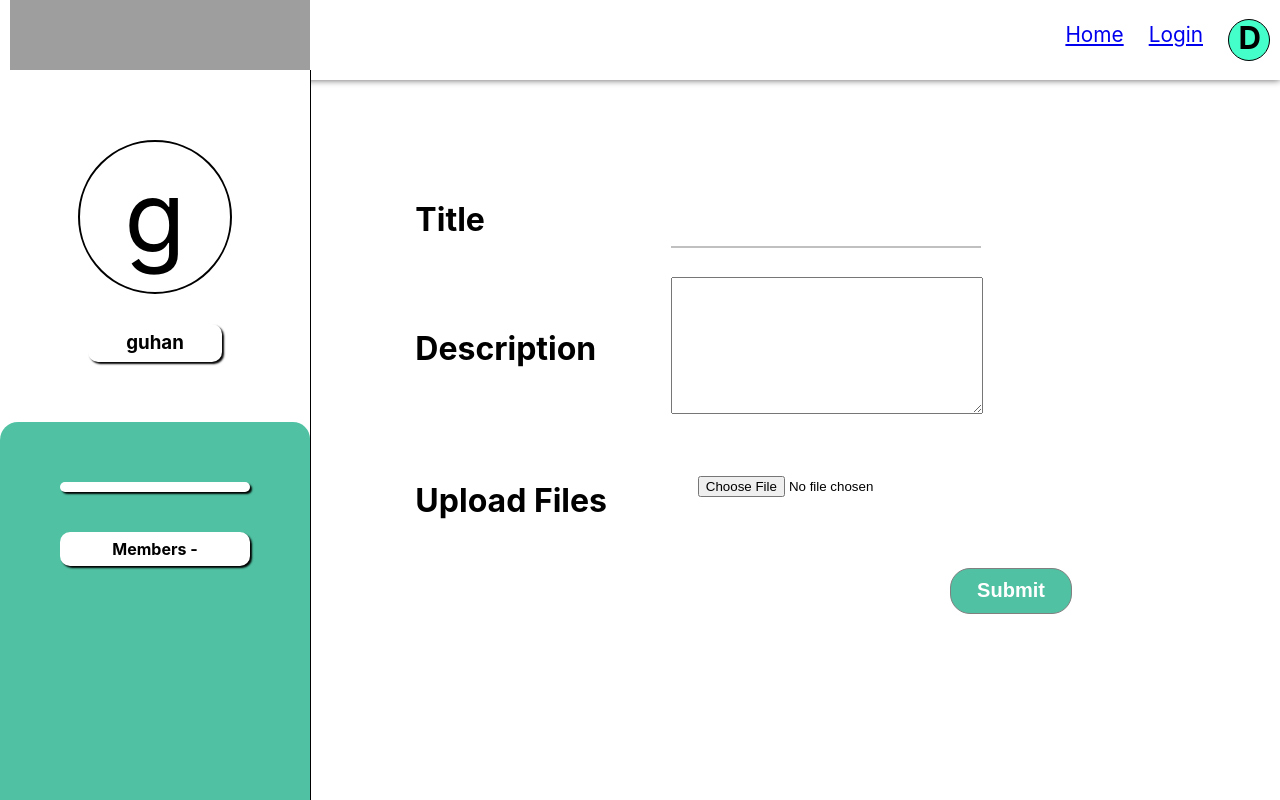
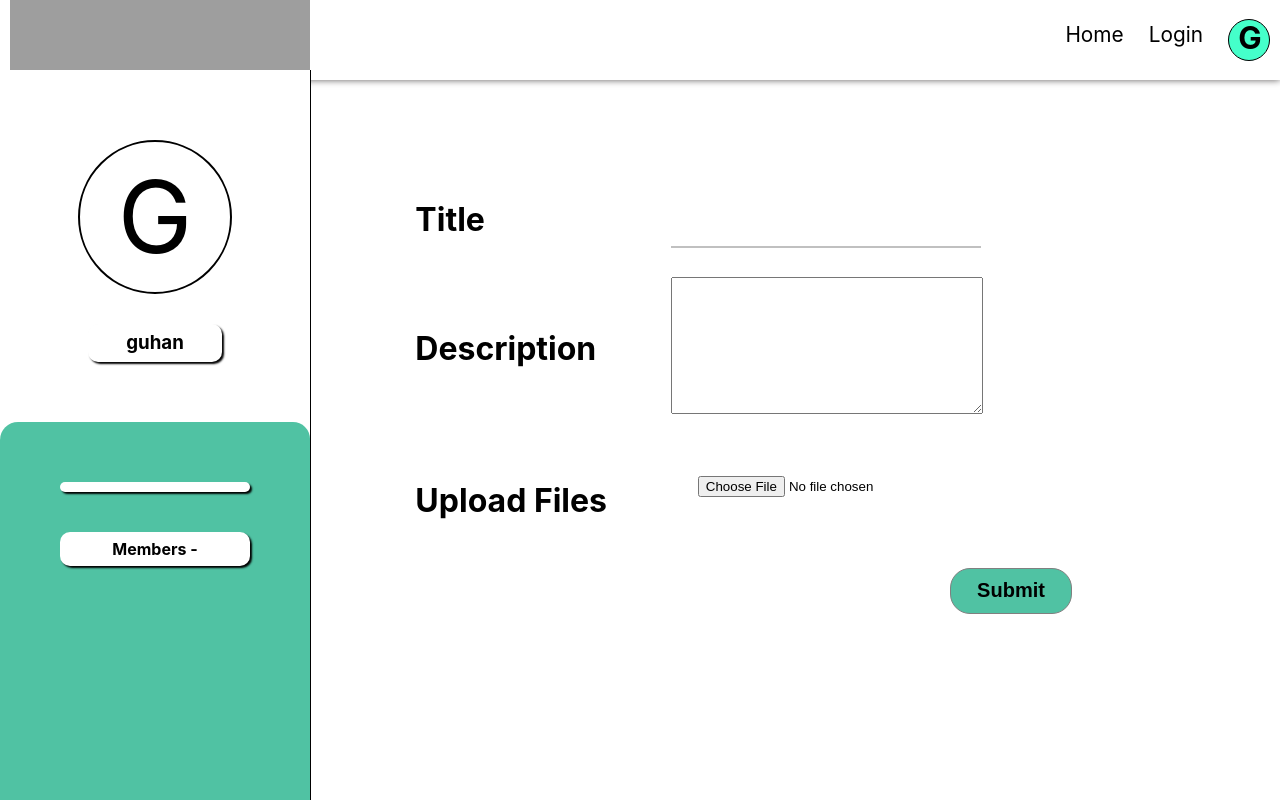
Before and after one commit to Guhansamy/Taskify, a React (Vite) app: page /home/task/1/form in a window 1280 px wide. Built offline with nearby package versions, Linux system fonts and the light colour scheme; no server answers.

Commit message:
small change in routing

```diff
--- a/src/assets/deepak.css
+++ b/src/assets/deepak.css
@@ -60,6 +60,7 @@
   .side-logo{
     text-align: center;
     font-size: 100px;
+    color: black;
   }
 
 
--- a/src/assets/styles.css
+++ b/src/assets/styles.css
@@ -1,4 +1,10 @@
 /* colour = rgb(132, 234, 180) */
+
+* a{
+    text-decoration: none;
+    text-decoration-color: black;
+    color: black;
+}
 
 .first-header {
     display: flex;
--- a/src/components/CreateForm.jsx
+++ b/src/components/CreateForm.jsx
@@ -1,6 +1,6 @@
 import "../assets/dharun.css"
 import { useState } from "react"
-import { useParams } from "react-router-dom"
+import { Link, useParams } from "react-router-dom"
 
 export const CreateForm = ()=>{
     const form = new FormData()
@@ -99,8 +99,8 @@ export const CreateForm = ()=>{
                         </tr>
                     </table>
                     <div style={style.btn}>
-                        <button onClick={e=>submitHandle()} style={{background:'inherit',border:'0px'}}><h2 style={{color:'white'}}>Submit</h2></button>
-
+                        <button onClick={e=>submitHandle()} style={{background:'inherit',border:'0px'}}><h2 style={{color:'white'}}>
+                            <Link to={'/home/'} > Submit </Link></h2></button>
                     </div>
                 </div>
             </div>
--- a/src/components/Header.jsx
+++ b/src/components/Header.jsx
@@ -1,5 +1,6 @@
 import "../assets/styles.css"
 import { Link } from "react-router-dom"
+import { dummy } from "./temp"
 
 const Header = () => {
 
@@ -10,21 +11,21 @@ const Header = () => {
                     <div className="first-1">
                         {/* <div> <img src="https://cdn-icons-png.flaticon.com/128/14607/14607522.png" className="header-logo"/> </div> */}
                         {/* <div className="header-logo"> D </div> */}
-                        <Link to={'/'}>
+                        <Link to={'/home/'}>
                         <img className="header-logo" src="http://localhost:5256/static/logo.png"></img>
                         </Link>
                     </div>
 
                     <div className="first-2">
                         <div>
-                            <Link to={'/Body'}>
+                            <Link to={'/home/'}>
                                 Home
                             </Link>
                         </div>
                         <div>
-                            <Link to={'/login'}>Login</Link>
+                            <Link to={'/'}>Login</Link>
                         </div>
-                        <div className="profile"><h2 className="D">D</h2></div>
+                        <div className="profile"><h2 className="D">{(dummy.name.charAt(0)).toUpperCase()}</h2></div>
                     </div>
 
                 </div>
--- a/src/components/Taskspage.jsx
+++ b/src/components/Taskspage.jsx
@@ -30,7 +30,8 @@ const Taskspage=()=>{
 
                  <div className="top-sidepage">
                     <div className="circle">
-                        <div className="side-logo">{dummy.name.charAt(0)}</div>
+                        <div className="side-logo">{(dummy.name.charAt(0)).toUpperCase()}</div>
+                       { console.log(dummy.name.charAt(0).toUpperCase())}
                     </div>
                     <h3 className="borderbox">{dummy.name}</h3>
                 </div>
```
